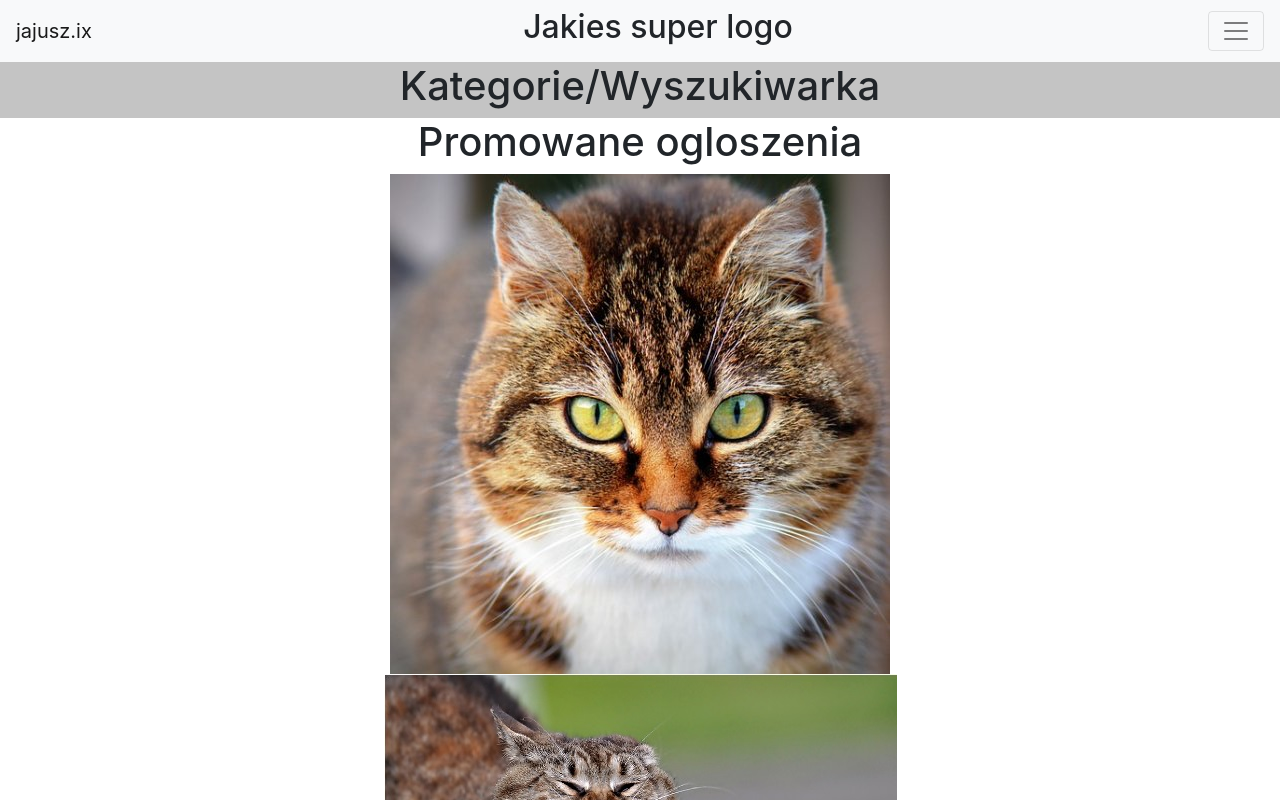
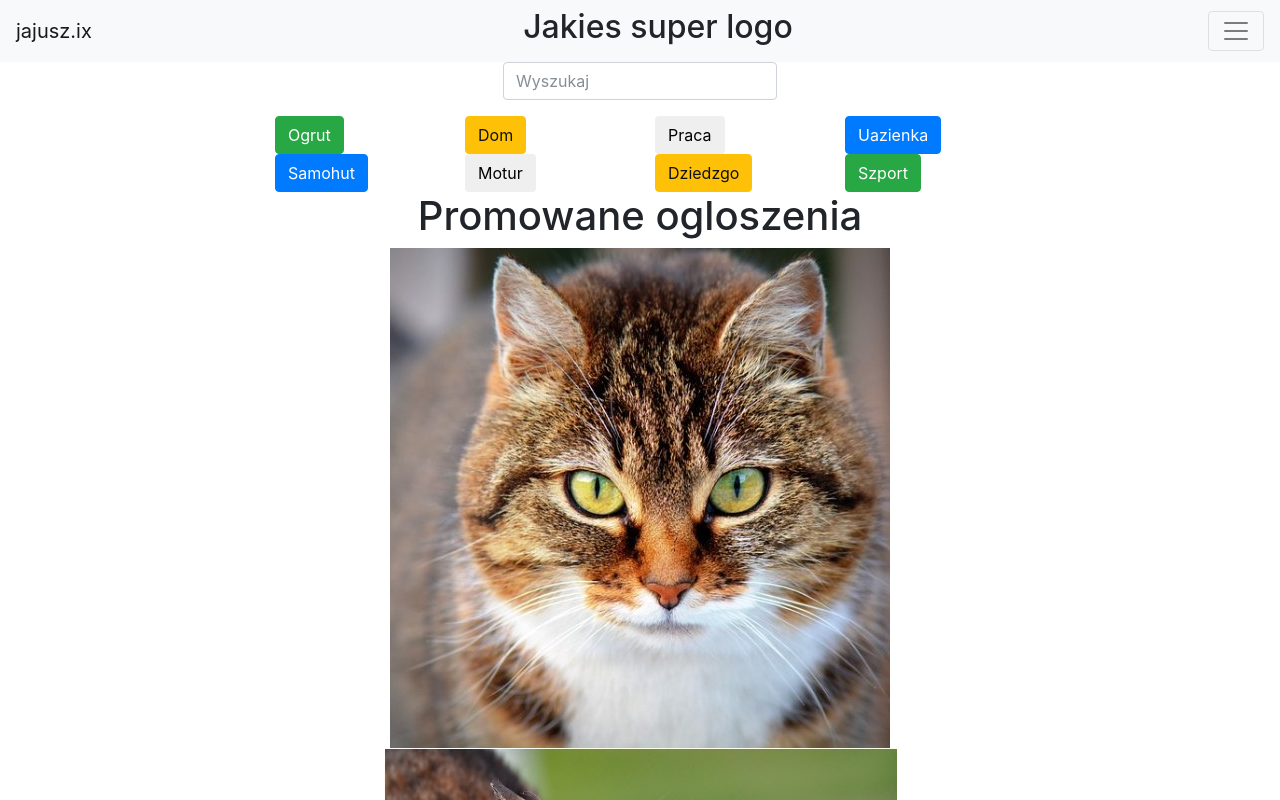
Before and after one commit to Antaresque/ogloszenia, an Angular app: page / in a window 1280 px wide. Shown: the top 800 px of the page. Built offline with nearby package versions, Linux system fonts and the light colour scheme.

Commit message:
proby zeby to jakos wygladalo

```diff
--- a/src/app/home/home.component.html
+++ b/src/app/home/home.component.html
@@ -1,7 +1,43 @@
-<div id="center" class="row justify-content-center">
-    <h1>Kategorie/Wyszukiwarka</h1>
-</div>
+
+  <div class="container">
+    <div class="row  justify-content-center">
+      <form>
+      <div class="form-group">
+        <input class="form-control input-md" id="search" type="text" placeholder="Wyszukaj">
+      </div>
+      </form>
+    </div>
+    <div class="row justify-content-center">
+      <div class="col-lg-2 ">
+        <button type="button" class="btn btn-success">Ogrut</button>
+      </div>
+      <div class="col-lg-2">
+        <button type="button" class="btn btn-warning">Dom</button>
+      </div>
+      <div class="col-lg-2">
+        <button type="button" class="btn btn-default">Praca</button>
+      </div>
+      <div class="col-lg-2">
+       <button type="button" class="btn btn-primary">Uazienka</button>
+      </div>
+      </div>
+    <div class="row justify-content-center">
+      <div class="col-lg-2">
+        <button type="button" class="btn btn-primary">Samohut</button>
+      </div>
+      <div class="col-lg-2">
+        <button type="button" class="btn btn-default">Motur</button>
+      </div>
+      <div class="col-lg-2">
+        <button type="button" class="btn btn-warning">Dziedzgo</button>
+      </div>
+      <div class="col-lg-2">
+        <button type="button" class="btn btn-success">Szport</button>
+      </div>
+    </div>
+  </div>
 <div class="container">
+
     <div class="row  justify-content-center">
       <h1>Promowane ogloszenia</h1>
     </div>
--- a/src/app/ogloszenie/ogloszenie.component.html
+++ b/src/app/ogloszenie/ogloszenie.component.html
@@ -21,7 +21,4 @@
       Zawartość wybranej pozycji (z paska wyżej)
     </div>
   </div>
-  <div class="row">
-    Stopka
-  </div>
 </div>
```
